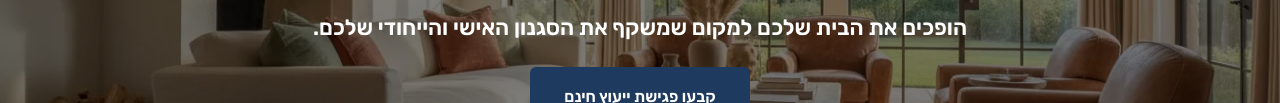
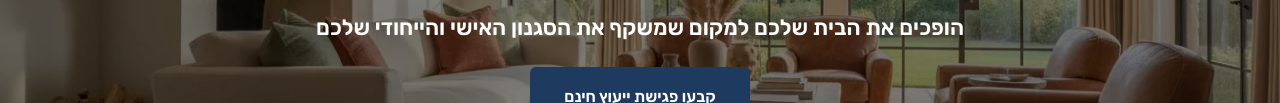
Before and after one commit to slipwoker/zappy-website-0acd7257-1c2d-4c96-85f4-81238103b0ae, a plain HTML site: page index.html in a window 1280 px wide. Shown: the part 380-483 px from the top of the page. Drawn offline with Linux system fonts and the light colour scheme; no server answers.

Commit message:
Update text content: "הופכים את הבית שלכם למקום שמשקף את הסגנון האישי וה..." → "הופכים את הבית שלכם למקום שמשקף את הסגנון האישי וה..."

```diff
--- a/index.html
+++ b/index.html
@@ -311,7 +311,7 @@
     <img data-placeholder="hero-1" data-context="אלגנטי וחמים עיצוב פנים של סלון כפרי יוקרתי עם רהיטים קלאסיים, צבעים קרמיים ותאורה טבעית מהחלונות הגדולים" src="assets/hero-hero-1.webp" alt="עיצוב פנים יוקרתי בסגנון כפרי - סלון מעוצב עם רהיטים קלאסיים" class="hero-img">
     <div class="hero-content">
       <h1>עיצוב פנים יוקרתי בסגנון כפרי מעודן</h1>
-      <h3>הופכים את הבית שלכם למקום שמשקף את הסגנון האישי והייחודי שלכם.</h3>
+      <h3>הופכים את הבית שלכם למקום שמשקף את הסגנון האישי והייחודי שלכם</h3>
       <a href="/contact" class="btn-primary">קבעו פגישת ייעוץ חינם</a>
     </div>
   </section>
```
Also changed, not shown: public/index.html (+1 -1 lines).
